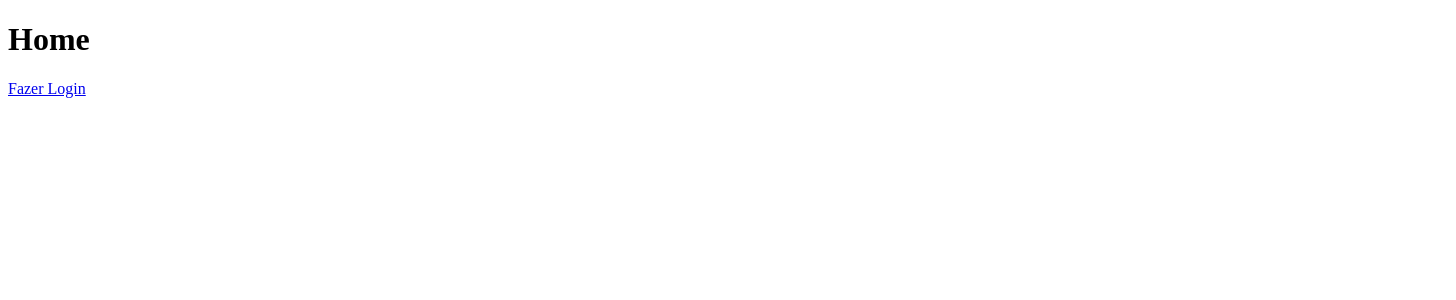
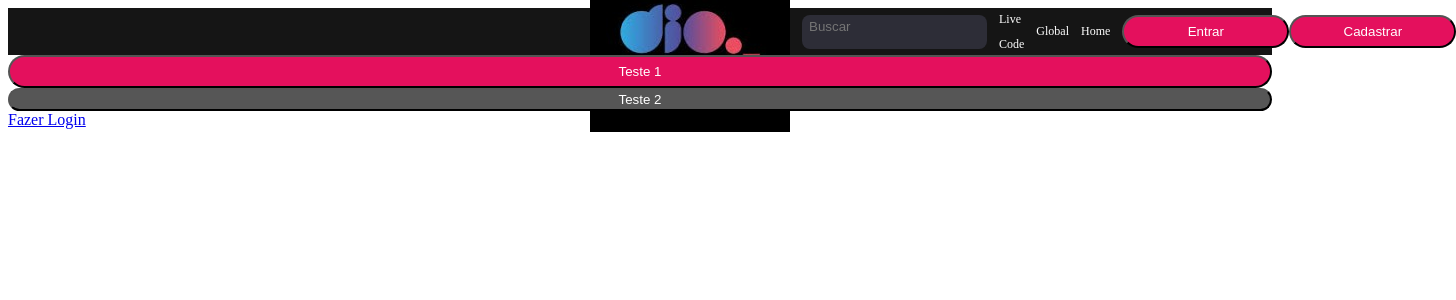
Before and after one commit to ViniciusJrCarlos/dioclone, a React (Create React App) app: page / in a window 1280 px wide. Shown: the top 300 px of the page, 1456 px wide, since content can reach past the window. Built offline with nearby package versions, Linux system fonts and the light colour scheme.

Commit message:
enviando header do projeto com menu navbar

```diff
--- /dev/null
+++ b/src/components/Button/index.jsx
@@ -0,0 +1,17 @@
+import React from "react";
+
+import { ButtonContainer } from "./styles";
+
+
+const Button = ({title, variant="primary", onClick}) => {
+
+    return(
+
+        <ButtonContainer variant={variant} onClick={onClick}>
+              {title}
+        </ButtonContainer>
+
+    )
+
+}
+export {Button}
--- /dev/null
+++ b/src/components/Button/styles.js
@@ -0,0 +1,37 @@
+import styled, { css } from "styled-components";
+
+export const ButtonContainer = styled.button`
+
+    background: #565656;
+    border-radius: 22px;
+    position: relative;
+
+    color: #FFFF;
+    padding: 2px 12px;
+    min-width: 120px;
+    width: 100%;
+
+    ${({variant})=> variant === "primary" && css`
+
+        min-width: 167px;
+        height: 33px;
+        background: #e4105d;
+
+        &::after {
+
+            content: '',
+            position: absolute;
+            border: 1px solid #e4105d;
+            top: -5px;
+            left: -6px;
+            width: calc(100% + 10px);
+            height: calc(100% + 10px);
+            border-radius: 22px;
+
+        }
+
+
+    `}
+
+
+`
--- /dev/null
+++ b/src/components/Header/index.jsx
@@ -0,0 +1,45 @@
+import React from "react";
+import logo from "../../assets/logodio.jpg";
+import { Button } from "../Button";
+
+import {
+
+    BuscarInputContainer,
+    Column,
+    Container,
+    Input,
+    Menu,
+    MenuRight,
+    Row,
+    UserPicture,
+    Wrapper
+} from "./styles";
+
+const Header = () => {
+
+    return (
+
+        <Wrapper>
+            <Container>
+                <Row>
+                    <img src={logo} alt="logo da dio" />
+                    <BuscarInputContainer>
+                        <Input placeholder="Buscar" />
+                    </BuscarInputContainer>
+                    <Menu>Live Code</Menu>
+                    <Menu>Global</Menu>
+                </Row>
+                <Row>
+                    <MenuRight href="#">Home</MenuRight>
+                    <Button title="Entrar" />
+                    <Button title="Cadastrar" />
+                </Row>
+            </Container>
+        </Wrapper>
+
+
+    );
+
+
+}
+export {Header}
--- /dev/null
+++ b/src/components/Header/styles.js
@@ -0,0 +1,89 @@
+import styled from "styled-components";
+
+export const Container = styled.div`
+
+    width: 100px;
+    max-width: 80%;
+    height: 47px;
+
+    display: flex;
+    justify-content: space-between;
+    align-items: center;
+    margin: 0 auto;
+
+
+`
+export const Row = styled.div`
+
+    display: flex;
+    flex-direction: row;
+    align-items: center;
+
+`
+export const Column = styled.div`
+
+    display: flex;
+    flex-direction: column;
+    align-items: center;
+
+`
+export const Wrapper = styled.div`
+
+    background-color: #151515;
+    width: 100%;
+    height: 47px;
+    display: flex;
+    justify-content: center;
+    align-items: center;
+
+`
+export const BuscarInputContainer = styled.div`
+
+    width: 175px;
+    height: 30px;
+    background: #2d2d37;
+    border-radius: 8px;
+    padding: 2px 5px;
+    margin: 0 12px;
+
+`
+export const Menu = styled.a`
+
+   font-family: 'Opens Sans';
+   font-style: normal;
+   font-size: 12px;
+   line-height: 25px;
+   color: #ffffff;
+   margin-right: 12px;
+   text-decoration: none;
+
+`
+
+export const MenuRight = styled.a`
+
+   font-family: 'Opens Sans';
+   font-style: normal;
+   font-size: 12px;
+   line-height: 25px;
+   color: #ffffff;
+   margin-right: 12px;
+   text-decoration: none;
+
+`
+
+export const UserPicture = styled.img`
+
+    width: 32px;
+    height: 32px;
+    border-radius: 22px;
+    border: 2px solid #ffffff;
+
+`
+export const Input = styled.input`
+    background: transparent;
+    flex: 1;
+    border: 0;
+    color: #ffffff;
+
+
+`
--- a/src/pages/home/index.jsx
+++ b/src/pages/home/index.jsx
@@ -1,14 +1,19 @@
 import { Link } from "react-router-dom";
+
+import { Button } from "../../components/Button";
+import { Header } from "../../components/Header";
 const Home = () => {
 
     return (<>
 
 
-      <h1>Home</h1>
+      <Header />
+      <Button title="Teste 1" />
+      <Button variant="secondary" title="Teste 2" />
       <Link to="/Login">Fazer Login</Link>
 
      </>)
 
 }
 
-export {Home};
+export { Home }
```
Also changed, not shown: src/assets/logodio.jpg (added).
